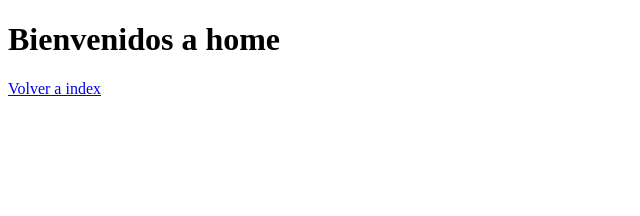
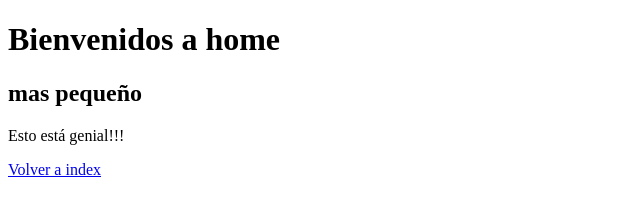
Before and after one commit to diegagm/mi_repositorio, a plain HTML site: page home.html in a window 1280 px wide. Shown: the whole page, without its empty margins (0-640 px from the left). Drawn offline with Linux system fonts and the light colour scheme.

Commit message:
Se modifico

```diff
--- a/home.html
+++ b/home.html
@@ -7,6 +7,8 @@
 </head>
 <body>
     <h1>Bienvenidos a home</h1>
+    <h2>mas pequeño</h2>
+    <p>Esto está genial!!!</p>
     <a href="index.html">Volver a index</a>
 </body>
 </html>
```
